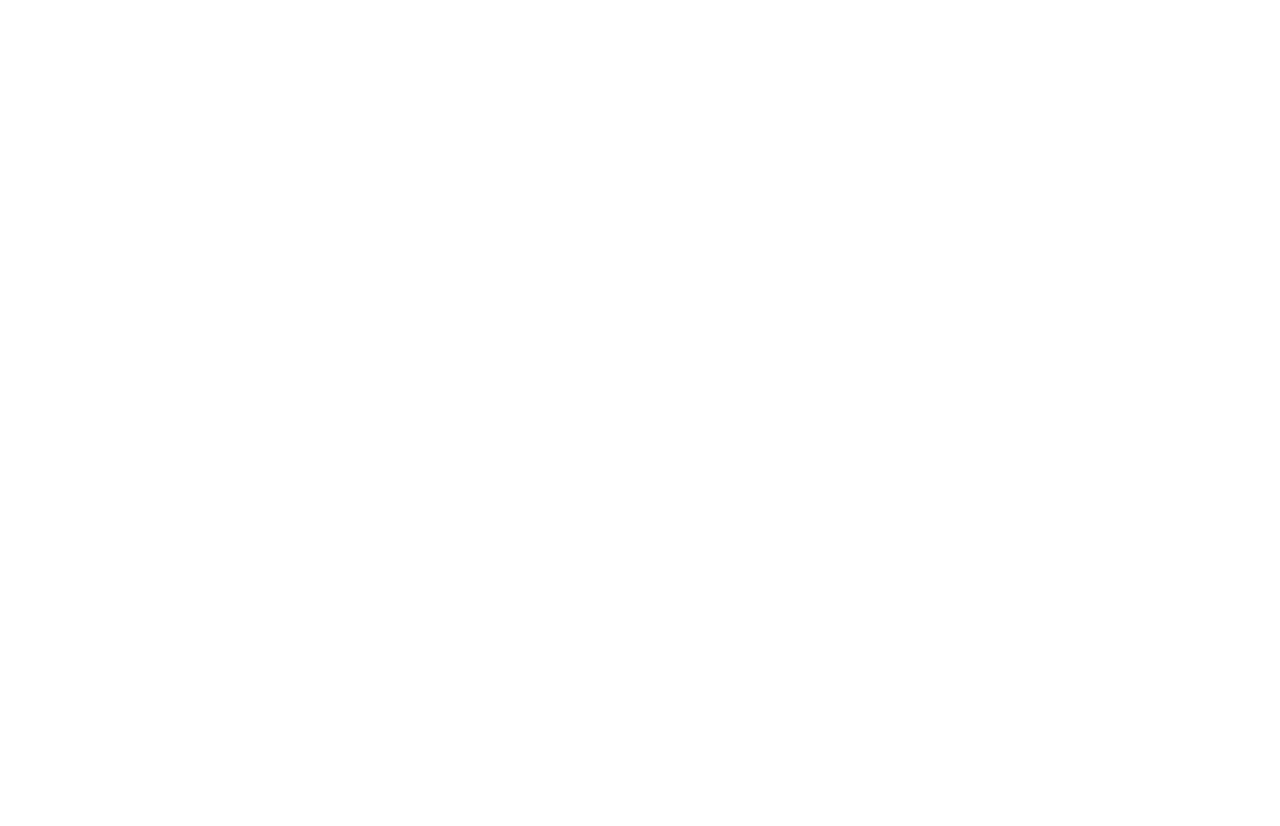
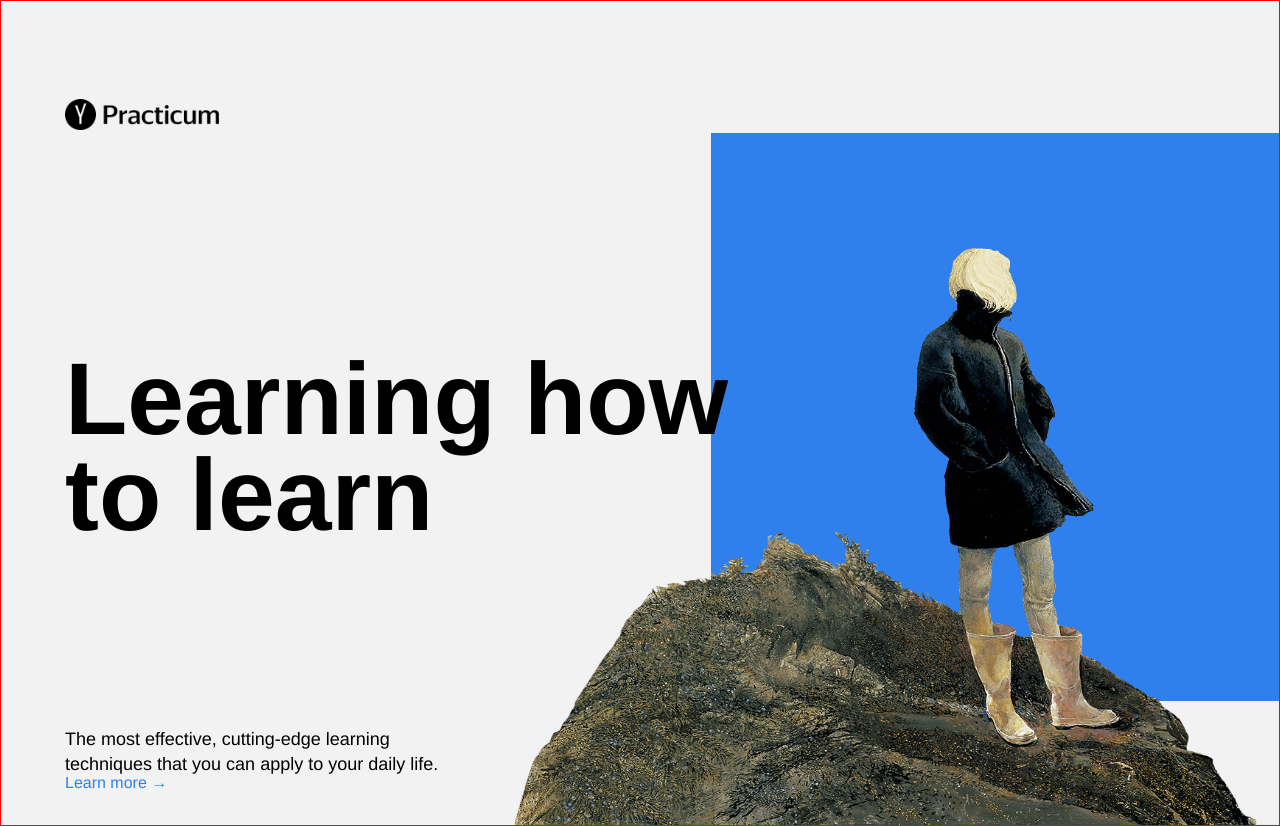
Before and after one commit to sjeantaylor5/web_project_1, a plain HTML site: page index.html in a window 1280 px wide. Before the commit the page ends 800 px from the top, so only its background shows below. Drawn offline with Linux system fonts and the light colour scheme.

Commit message:
changes made to project

```diff
--- a/index.html
+++ b/index.html
@@ -3,11 +3,19 @@
 <head>
   <meta charset="UTF-8">
   <meta name="viewport" content="width=device-width, initial-scale=1.0">
+  <link rel="stylesheet" href="./styles/style.css">
+  <link rel="stylesheet" href="./styles/normalize.css">
   <title>Learning how to learn</title>
 </head>
 <body>
   <div class="page">
     <header class="header">
+      <img class="header__logo_place_header" src="images/logo_place_header.png">
+      <h1 class="header header__title">Learning how to learn</h1>
+      <p class="header__subtitle">The most effective, cutting-edge learning techniques that you can apply to your daily life.</p>
+      <a href="#" class="header__link">Learn more →</a>
+      <img class="header header__main-illustration" src="images/header-image.png" alt="Status standing on rock">
+      <div class="header__square-pic"></div>
 
     </header>
     <main class="content">
--- a/styles/style.css
+++ b/styles/style.css
@@ -1,25 +1,74 @@
 .page {
+  border: 1px solid red;
   min-width: 1100px;
-  /* we don't know how to make mobile versions of websites yet, */
-  /* so here we've set a minimum page width */
   max-width: 1600px;
-  /* here we've set a maximum page width */
   margin: 0 auto;
-  /* this ensures that all content is centered on screens wider than 1600px */
   font-family: 'Helvetica Neue', Arial, sans-serif;
+  background-color: #f2f2f2;
 }
 
 .header {
+  position: relative;
   height: 100vh;
   min-height: 600px;
   max-height: 756px;
-  /* parameters for the header section */
 }
 
-/* here we have two examples of selectors in order to remind you how to set styles for elements */
+.header__logo_place_header {
+  position: absolute;
+  width: 154px;
+  height: 31px;
+  margin-top: 30px;
+  margin-left: 64px;
+}
+
+.header__title {
+  display: flex;
+  align-items: center;
+  width: 730px;
+  margin-left: 64px;
+  line-height: 96px;
+  font-size: 102px;
+  font-weight: bold;
+  z-index: 2;
+}
+
+.header__subtitle {
+  position: absolute;
+  line-height: 25px;
+  width: 388px;
+  font-size: 18px;
+  font-weight: normal;
+  margin-left: 64px;
+  bottom: 30px;
+  z-index: 2;
+}
+
+.header__link {
+  position: absolute;
+  line-height: 25px;
+  margin-left: 64px;
+  bottom: 30px;
+  color: #2f80ed;
+  text-decoration: none;
+}
+
+.header__main-illustration {
+  position: absolute;
+  height: 608px;
+  width: 765px;
+  bottom: 0;
+  right: 0;
+  z-index: 1;
+}
+
 .header__square-pic {
+  position: absolute;
   height: 568px;
   width: 568px;
+  top: 64px;
+  right: 0;
+  background-color: #2f80ed;
 }
 
 /* including elements with key-value modifiers */
```
